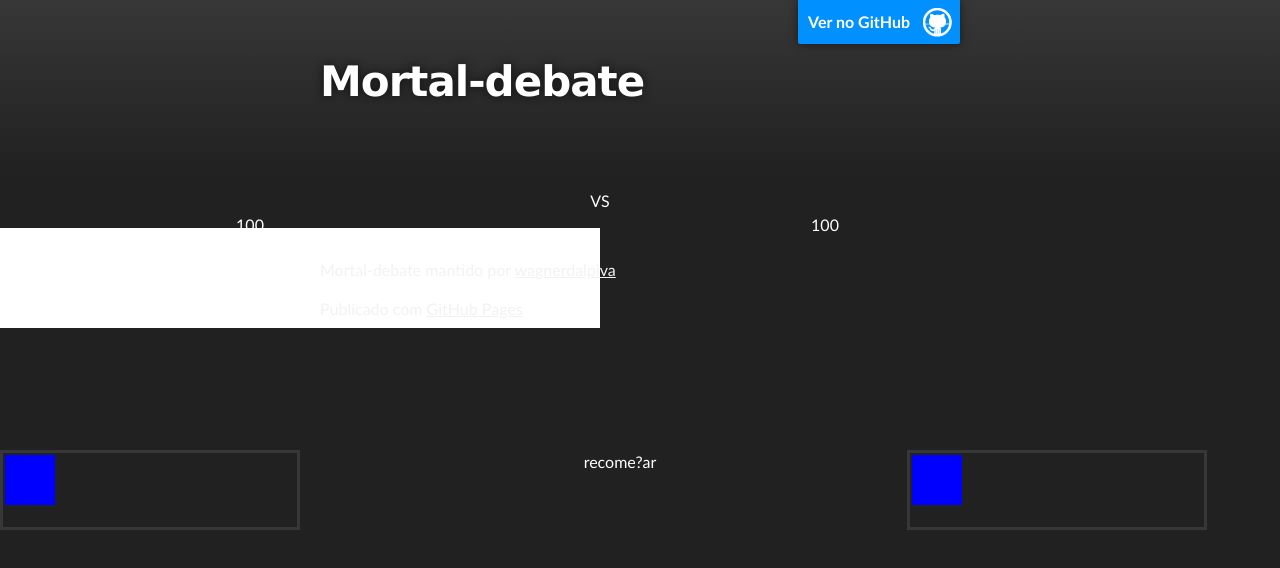
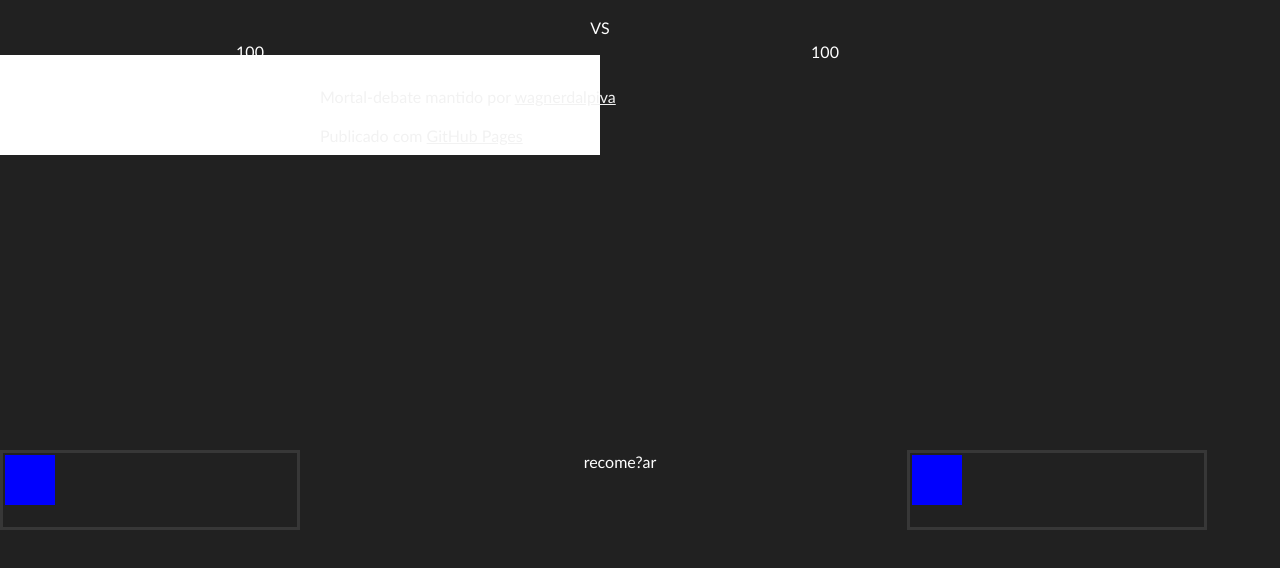
Before and after one commit to wagnerdalpiva/Mortal-Debate, a plain HTML site: page index.html in a window 1280 px wide. Drawn offline with Linux system fonts and the light colour scheme.

Commit message:
Update index.html
tirei mais coiso

```diff
--- a/index.html
+++ b/index.html
@@ -12,17 +12,6 @@
   </head>
 
   <body>
-
-    <!-- HEADER -->
-    <div id="header_wrap" class="outer">
-        <header class="inner">
-          <a id="forkme_banner" href="https://github.com/wagnerdalpiva/Mortal-Debate">Ver no GitHub</a>
-
-          <h1 id="project_title">Mortal-debate</h1>
-          <h2 id="project_tagline"></h2>
-
-        </header>
-    </div>
 
     <!-- MAIN CONTENT -->
       <div id="botoes">
```
